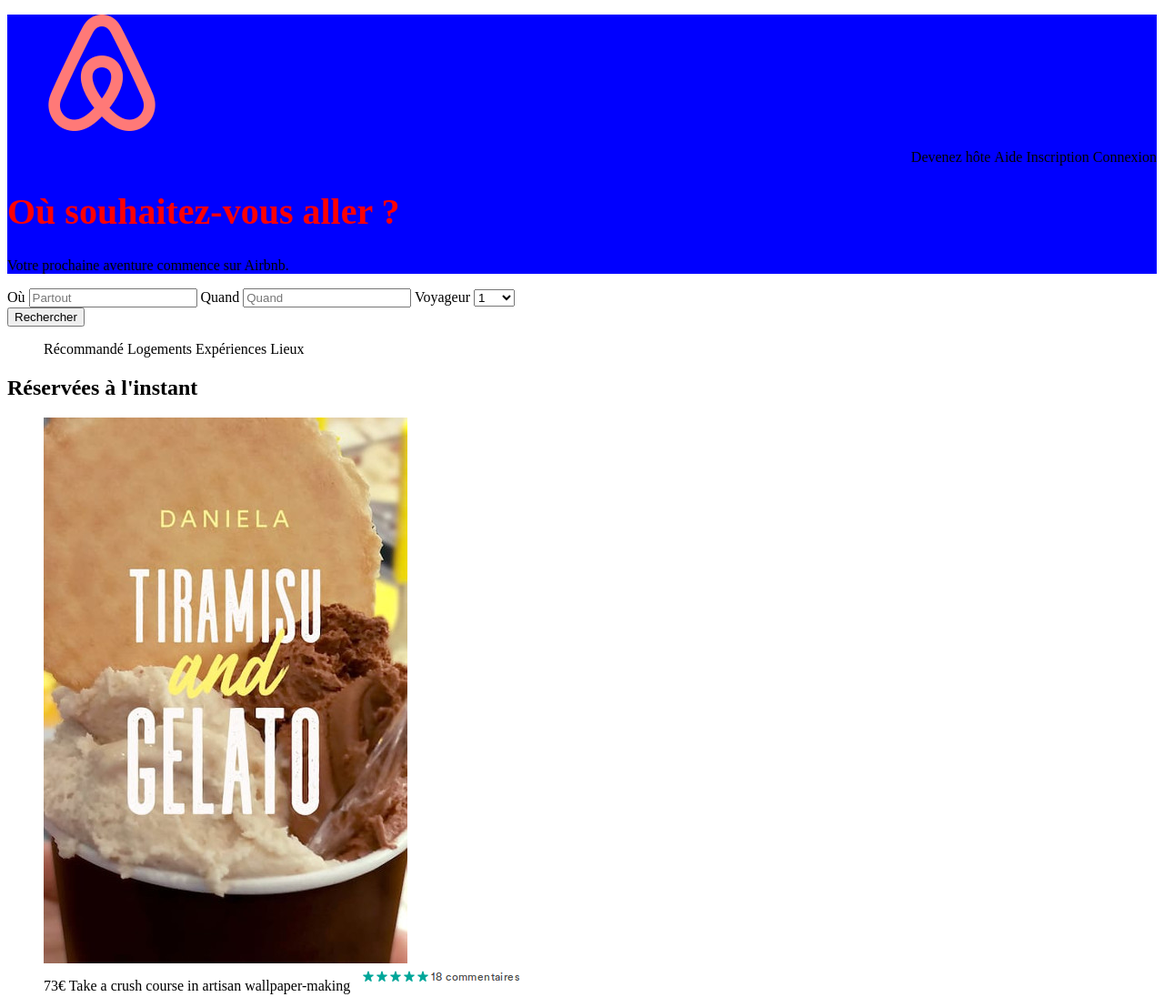
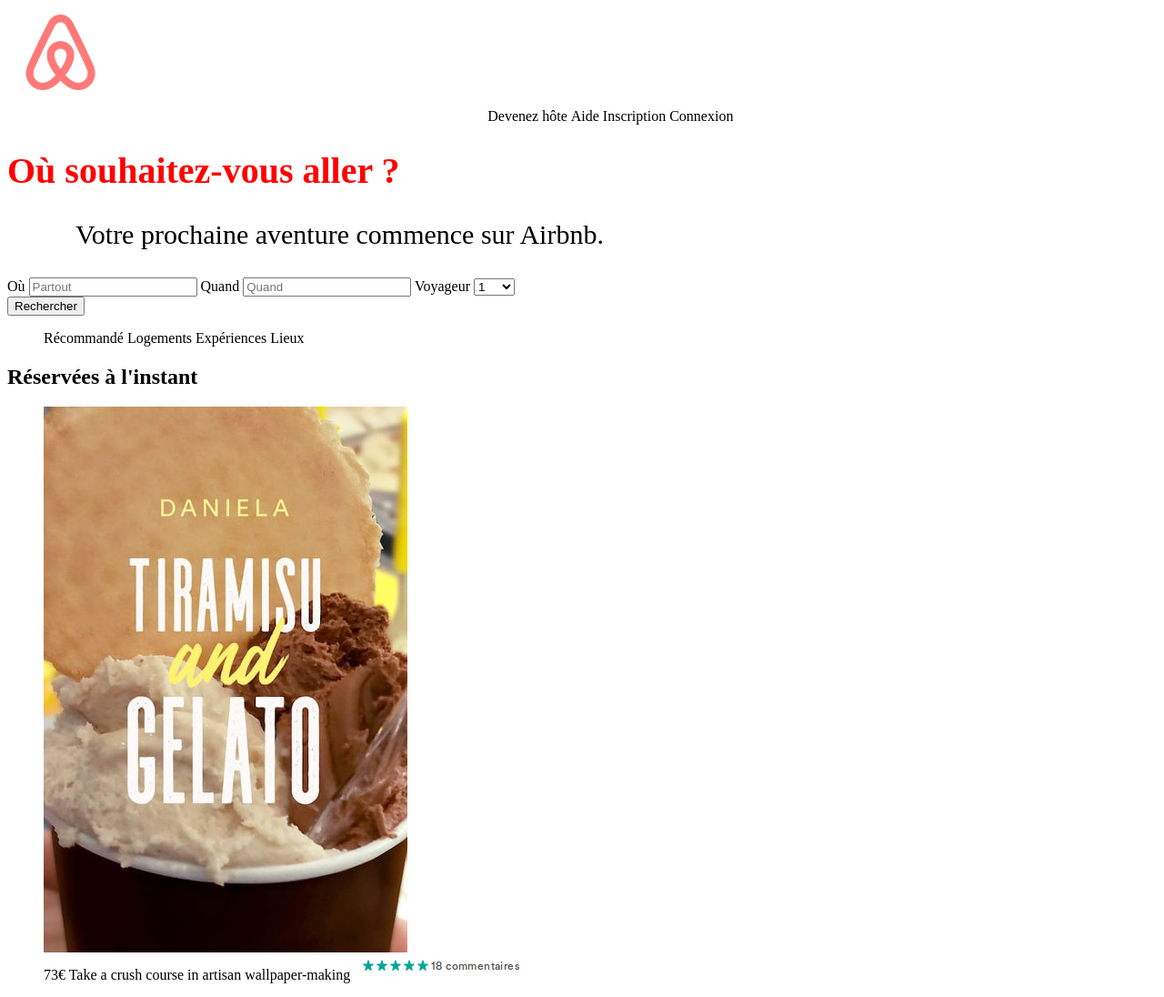
Before and after one commit to Youss06/AirBnb, a plain HTML site: page index.html in a window 1280 px wide. Shown: the top 1096 px of the page at 91% size. Drawn offline with Linux system fonts and the light colour scheme.

```diff
--- a/css/style.css
+++ b/css/style.css
@@ -10,15 +10,35 @@
 /* Grands écrans (large desktops, 1200px et plus) */
 @media (min-width: 1200px) {
 header {
-  background-color: blue;
+}
+
+nav {
+  width: 100%;
+  top: 30px;
+}
+.contenantlelogo {
+width: 30%;
+}
+.logo {
+  width: 7%;
+  margin-left: -23px;
 }
 
 li {
   display: inline-block;
 }
 
+
+
 .navigation {
+  position: static;
+  width: 60%;
   text-align: right;
+}
+
+.titre {
+  width: 60%;
+  margin-left: 75px;
 }
 
 h1 {
@@ -26,4 +46,8 @@
   font-size: 40px;
 }
 
+p {
+  font-size: 30px;
 }
+
+}
```
